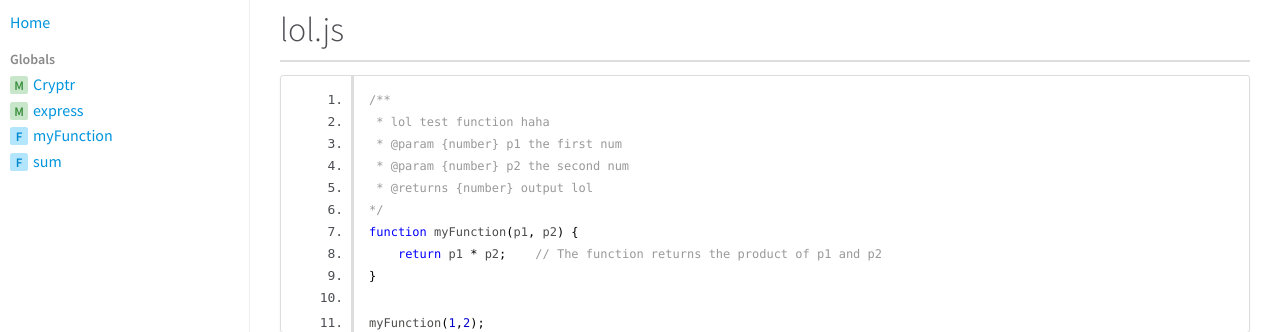
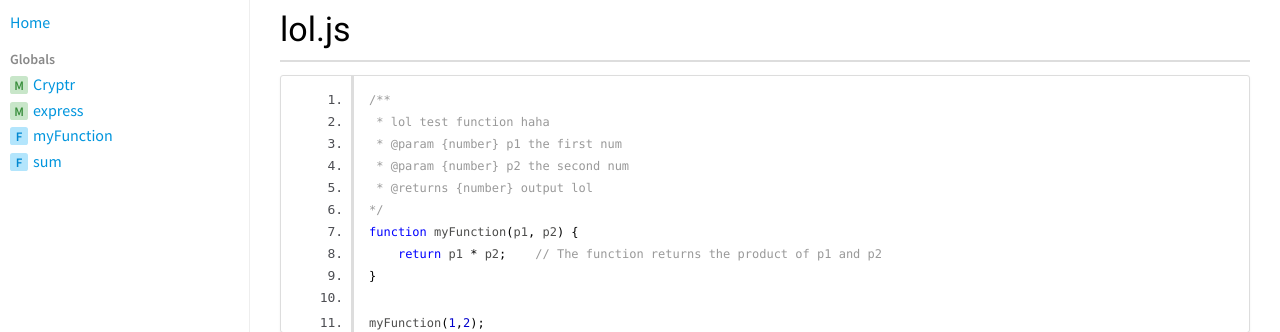
Before and after one commit to cse110-sp21-group14/cse110-sp21-group14, a web app: file source/documentation/lol.js.html in a window 1280 px wide. Shown: the top 332 px of the page. Run offline with its HTML, style and script files only (its server is not run), Linux system fonts and the light colour scheme; some libraries are stand-ins or nearby versions.

Commit message:
revert jsdoc-default.css

```diff
--- a/source/documentation/styles/jsdoc-default.css
+++ b/source/documentation/styles/jsdoc-default.css
@@ -31,6 +31,16 @@ a:hover {
 
 p, ul, ol, blockquote {
   margin-bottom: 1em;
+}
+
+h1, h2, h3, h4, h5, h6 {
+  font-family: 'Roboto', sans-serif;
+}
+
+h1, h2, h3, h4, h5, h6 {
+  color: #000;
+  font-weight: 400;
+  margin: 0;
 }
 
 h1 {
@@ -328,6 +338,14 @@ footer {
 
 .details dd {
    margin-left: 70px
+}
+
+.details ul {
+   margin: 0
+}
+
+.details ul {
+   list-style-type: none
 }
 
 .details li {
```
